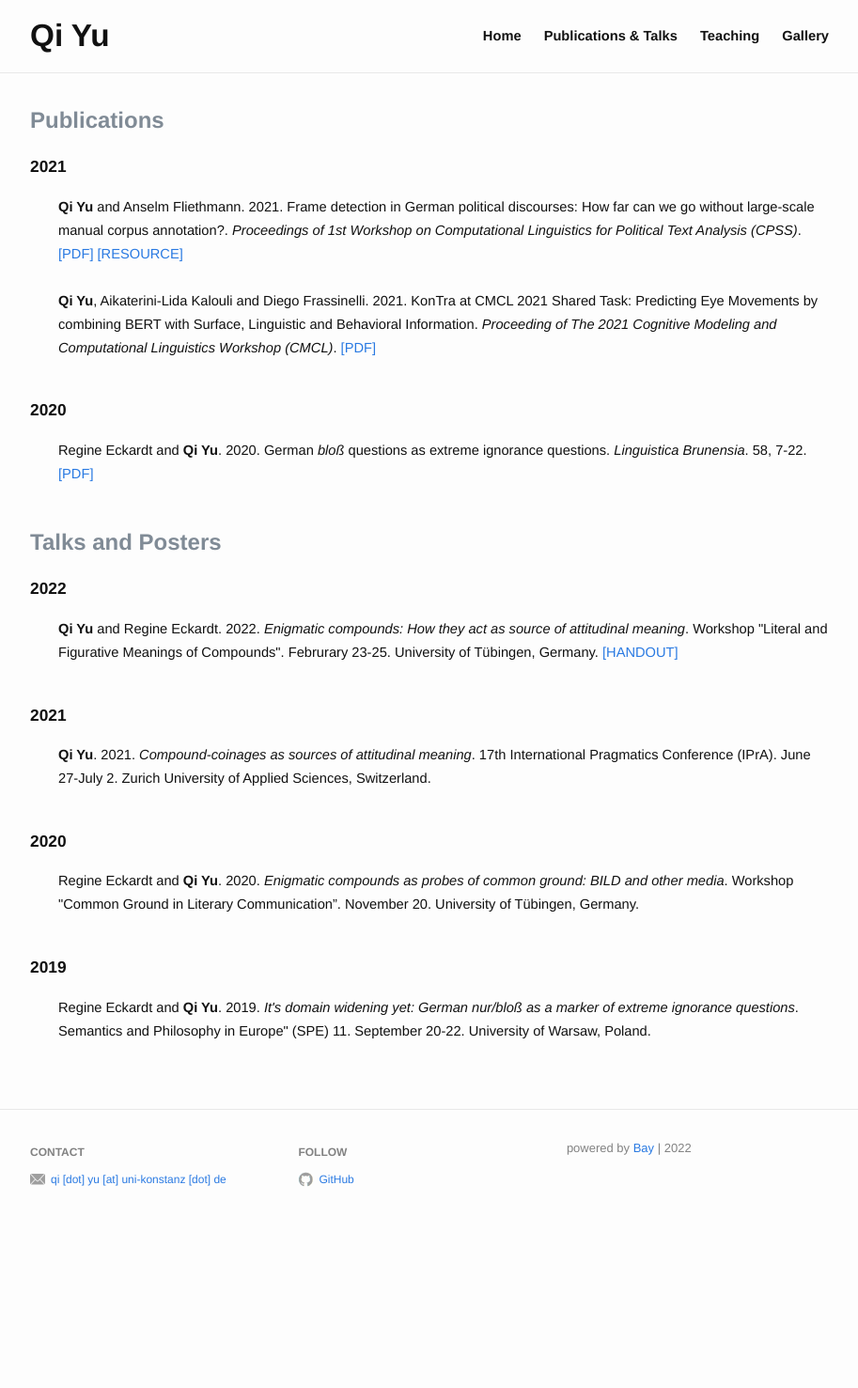
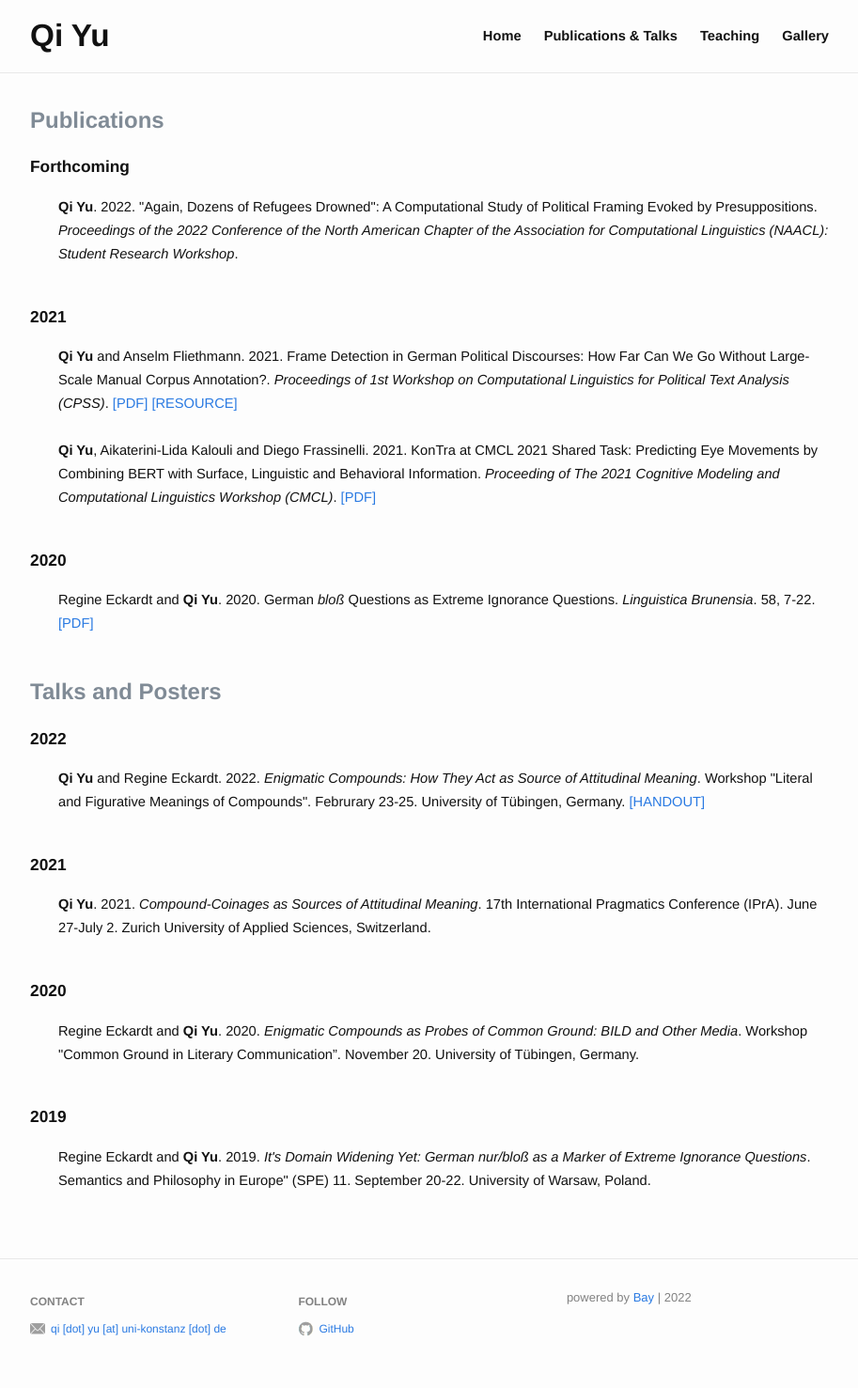
Before and after one commit to qi-yu/qi-yu.github.io, a Jekyll site: the page built from publication.md, in a window 1280 px wide. Shown: the whole page at 94% size, without its empty margins (183-1096 px from the left). Built offline with Jekyll 4.4.1, drawn with Linux system fonts in a browser that asks for light colours; before the commit the page ends 1318 px from its top, so only the background shows below that.

Commit message:
updated publication

```diff
--- a/publication.md
+++ b/publication.md
@@ -3,16 +3,23 @@ layout: publication
 categories:
   - name: Publications
     sections:
+      - year: Forthcoming
+        items:
+          - title: '&#34;Again, Dozens of Refugees Drowned&#34;&#58; A Computational Study of Political Framing Evoked by Presuppositions'
+            authors: <b>Qi Yu</b>
+            year: 2022
+            inbook: Proceedings of the 2022 Conference of the North American Chapter of the Association for Computational Linguistics (NAACL)&#58; Student Research Workshop
+
       - year: 2021
         items:
-          - title: Frame detection in German political discourses&#58; How far can we go without large-scale manual corpus annotation?
+          - title: Frame Detection in German Political Discourses&#58; How Far Can We Go Without Large-Scale Manual Corpus Annotation?
             authors: <b>Qi Yu</b> and Anselm Fliethmann
             year: 2021
             inbook: Proceedings of 1st Workshop on Computational Linguistics for Political Text Analysis (CPSS)
             pdf: /assets/pdf/2021_CPSS.pdf
             resource: https://github.com/qi-yu/refugees-and-migration-framing-vocabulary
 
-          - title: KonTra at CMCL 2021 Shared Task&#58; Predicting Eye Movements by combining BERT with Surface, Linguistic and Behavioral Information
+          - title: KonTra at CMCL 2021 Shared Task&#58; Predicting Eye Movements by Combining BERT with Surface, Linguistic and Behavioral Information
             authors: <b>Qi Yu</b>, Aikaterini-Lida Kalouli and Diego Frassinelli
             year: 2021
             inbook: Proceeding of The 2021 Cognitive Modeling and Computational Linguistics Workshop (CMCL)
@@ -20,7 +27,7 @@ categories:
 
       - year: 2020
         items:
-          - title: German <i>bloß</i> questions as extreme ignorance questions
+          - title: German <i>bloß</i> Questions as Extreme Ignorance Questions
             authors: Regine Eckardt and <b>Qi Yu</b>
             year: 2020
             inbook: Linguistica Brunensia
@@ -31,7 +38,7 @@ categories:
     sections:
       - year: 2022
         items:
-          - title: <em>Enigmatic compounds&#58; How they act as source of attitudinal meaning</em>
+          - title: <em>Enigmatic Compounds&#58; How They Act as Source of Attitudinal Meaning</em>
             authors: <b>Qi Yu</b> and Regine Eckardt
             year: 2022
             workshop: Workshop "Literal and Figurative Meanings of Compounds"
@@ -40,7 +47,7 @@ categories:
 
       - year: 2021
         items:
-          - title: <em>Compound-coinages as sources of attitudinal meaning</em>
+          - title: <em>Compound-Coinages as Sources of Attitudinal Meaning</em>
             authors: <b>Qi Yu</b>
             year: 2021
             workshop: 17th International Pragmatics Conference (IPrA)
@@ -48,7 +55,7 @@ categories:
 
       - year: 2020
         items:
-          - title: <em>Enigmatic compounds as probes of common ground&#58; BILD and other media</em>
+          - title: <em>Enigmatic Compounds as Probes of Common Ground&#58; BILD and Other Media</em>
             authors: Regine Eckardt and <b>Qi Yu</b>
             year: 2020
             workshop: Workshop "Common Ground in Literary Communication”
@@ -56,7 +63,7 @@ categories:
 
       - year: 2019
         items:
-          - title: <em>It's domain widening yet&#58; German nur/bloß as a marker of extreme ignorance questions</em>
+          - title: <em>It's Domain Widening Yet&#58; German nur/bloß as a Marker of Extreme Ignorance Questions</em>
             authors: Regine Eckardt and <b>Qi Yu</b>
             year: 2019
             workshop: Semantics and Philosophy in Europe" (SPE) 11
```
Also changed, not shown: 3 other files.
